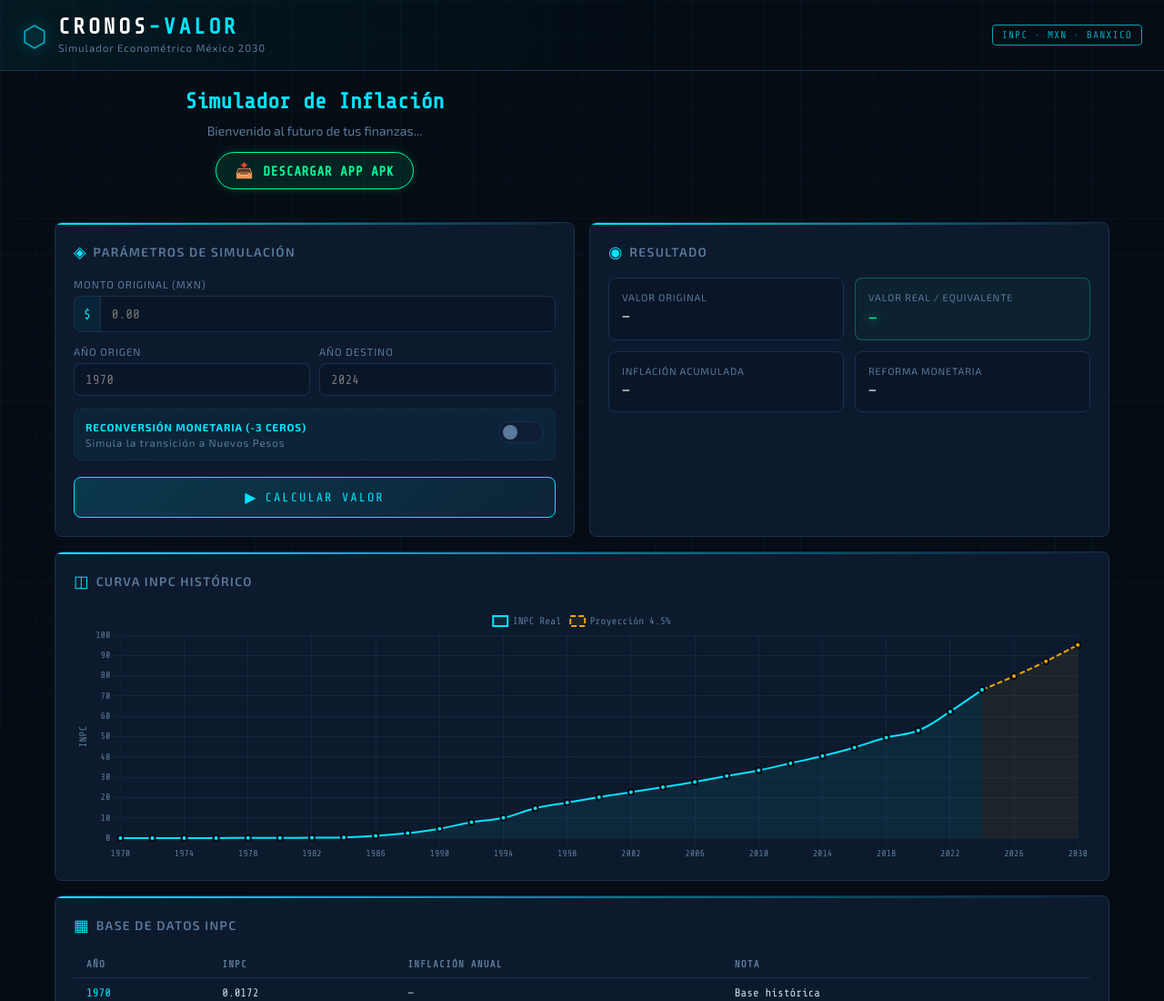
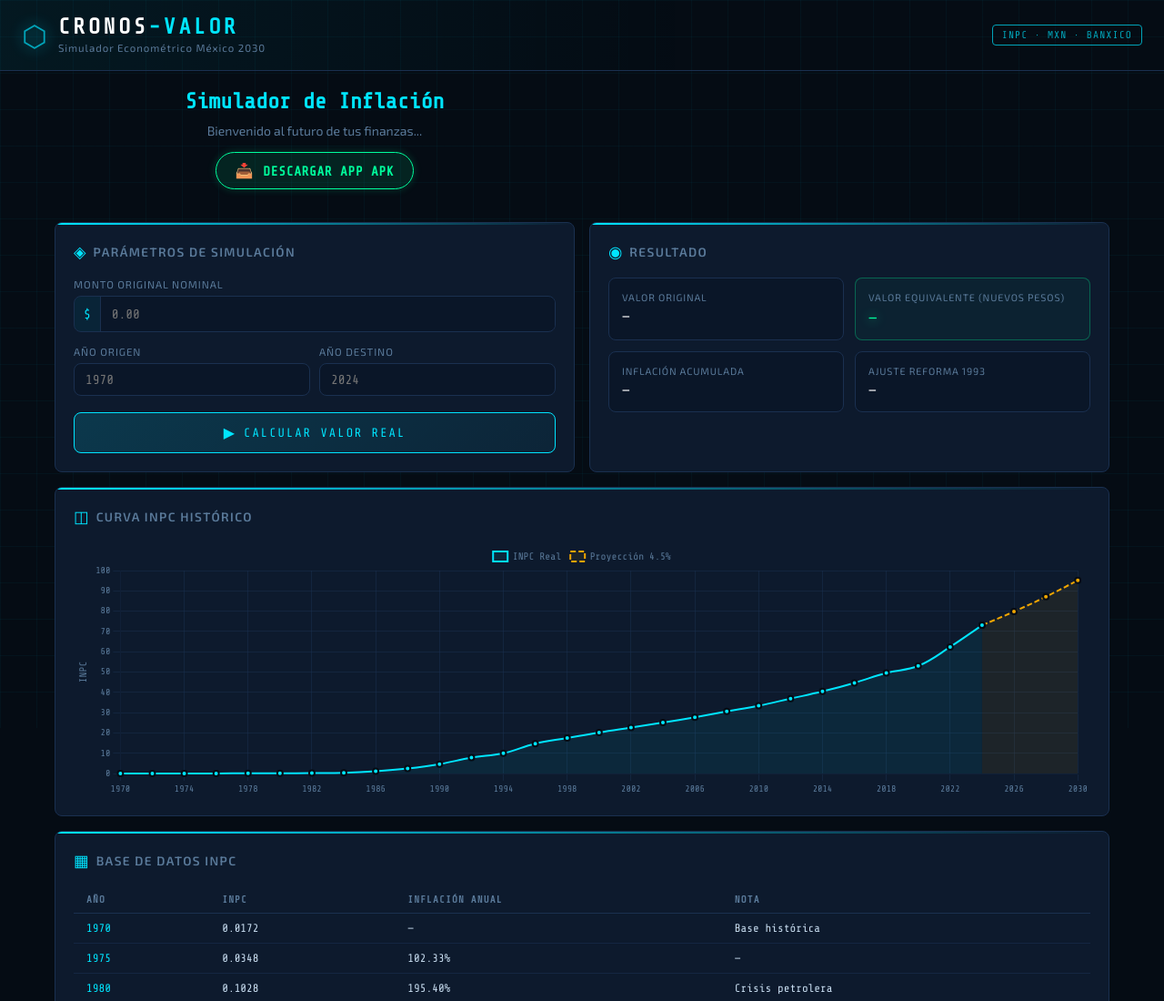
Before and after one commit to sanlop-spec/Cronos-valor-2030, a plain HTML site: page index.html in a window 1280 px wide. Shown: the top 1100 px of the page at 91% size. Drawn offline with nearby package versions, Linux system fonts and the light colour scheme.

Commit message:
Update labels and remove unused switch for zeros

```diff
--- a/index.html
+++ b/index.html
@@ -43,7 +43,7 @@
 
       <div class="form-grid">
         <div class="field-group">
-          <label for="monto">Monto Original (MXN)</label>
+          <label for="monto">Monto Original Nominal</label>
           <div class="input-wrap">
             <span class="input-prefix">$</span>
             <input type="number" id="monto" placeholder="0.00" min="0.01" step="0.01" />
@@ -60,22 +60,10 @@
               <input type="number" class="input-styled" id="anio-destino" placeholder="2024" min="1970" max="2030" />
             </div>
         </div>
-
-        <!-- Nuevo Switch para anular los 3 ceros -->
-        <div class="field-group switch-group">
-          <div class="switch-text">
-            <label>Reconversión Monetaria (-3 Ceros)</label>
-            <p class="tagline">Simula la transición a Nuevos Pesos</p>
-          </div>
-          <label class="switch">
-            <input type="checkbox" id="toggle-ceros">
-            <span class="slider"></span>
-          </label>
-        </div>
       </div>
 
       <button id="btn-calcular" onclick="calcular()">
-        <span class="btn-icon">▶</span> CALCULAR VALOR
+        <span class="btn-icon">▶</span> CALCULAR VALOR REAL
       </button>
 
       <div id="error-msg" class="error-msg hidden"></div>
@@ -92,7 +80,7 @@
           <span class="stat-value" id="res-original">—</span>
         </div>
         <div class="stat-card accent-card">
-          <span class="stat-label">Valor Real / Equivalente</span>
+          <span class="stat-label">Valor Equivalente (Nuevos Pesos)</span>
           <span class="stat-value neon" id="res-final">—</span>
         </div>
         <div class="stat-card">
@@ -100,7 +88,7 @@
           <span class="stat-value" id="res-inflacion">—</span>
         </div>
         <div class="stat-card">
-          <span class="stat-label">Reforma Monetaria</span>
+          <span class="stat-label">Ajuste Reforma 1993</span>
           <span class="stat-value" id="res-reforma">—</span>
         </div>
       </div>
```
